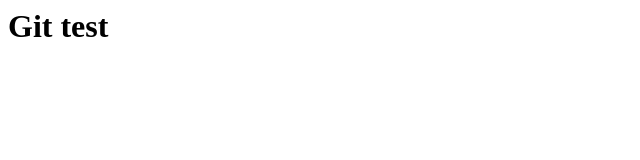
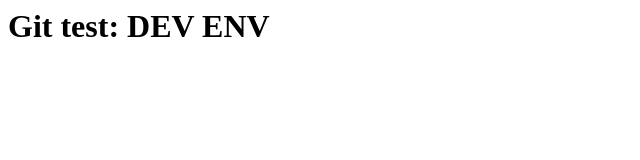
Before and after one commit to andreiz53/github-test, a plain HTML site: page index.html in a window 1280 px wide. Shown: the whole page, without its empty margins (0-640 px from the left). Drawn offline with Linux system fonts and the light colour scheme.

Commit message:
setup dev env

```diff
--- a/index.html
+++ b/index.html
@@ -1 +1 @@
-<h1>Git test</h1>
+<h1>Git test: DEV ENV</h1>
```
